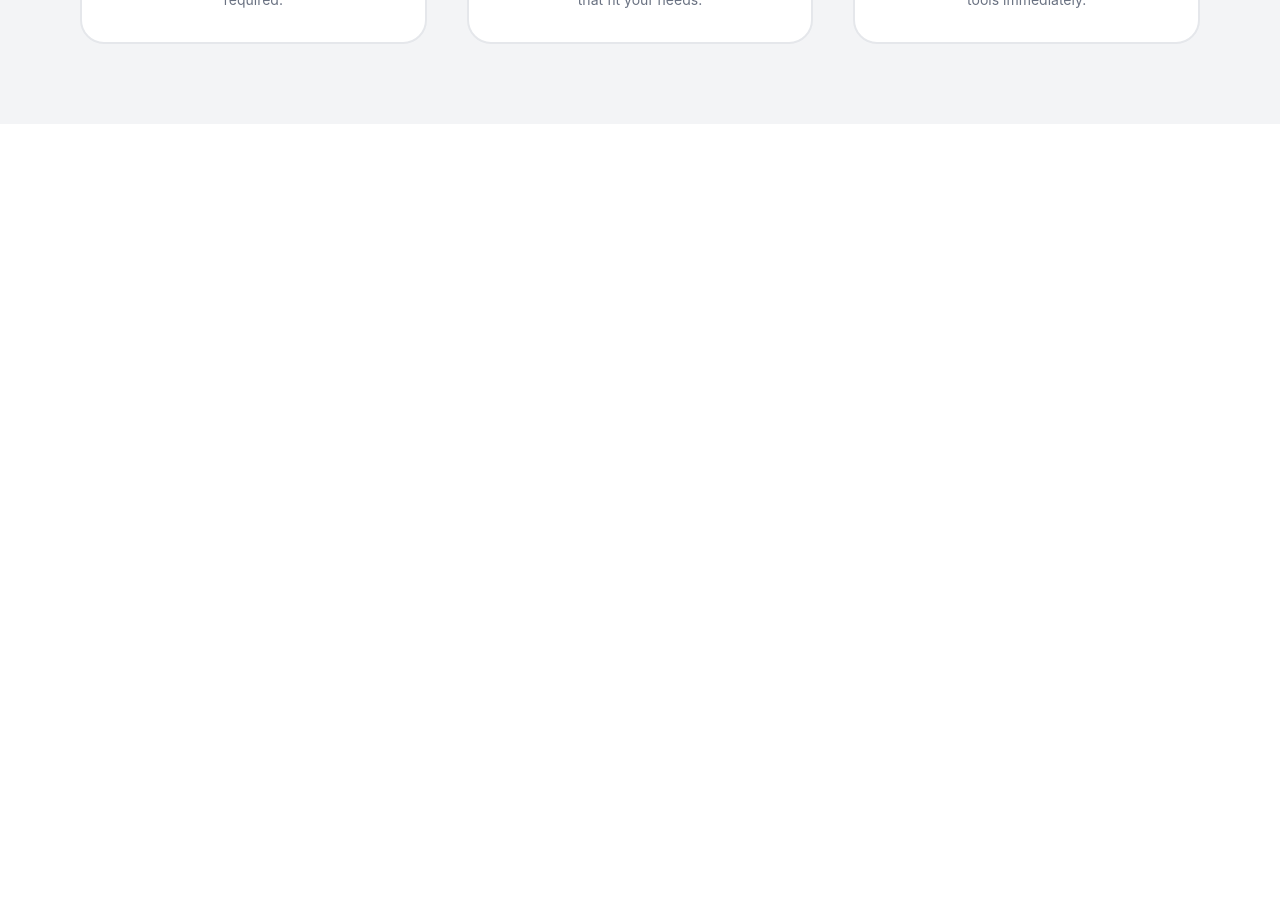
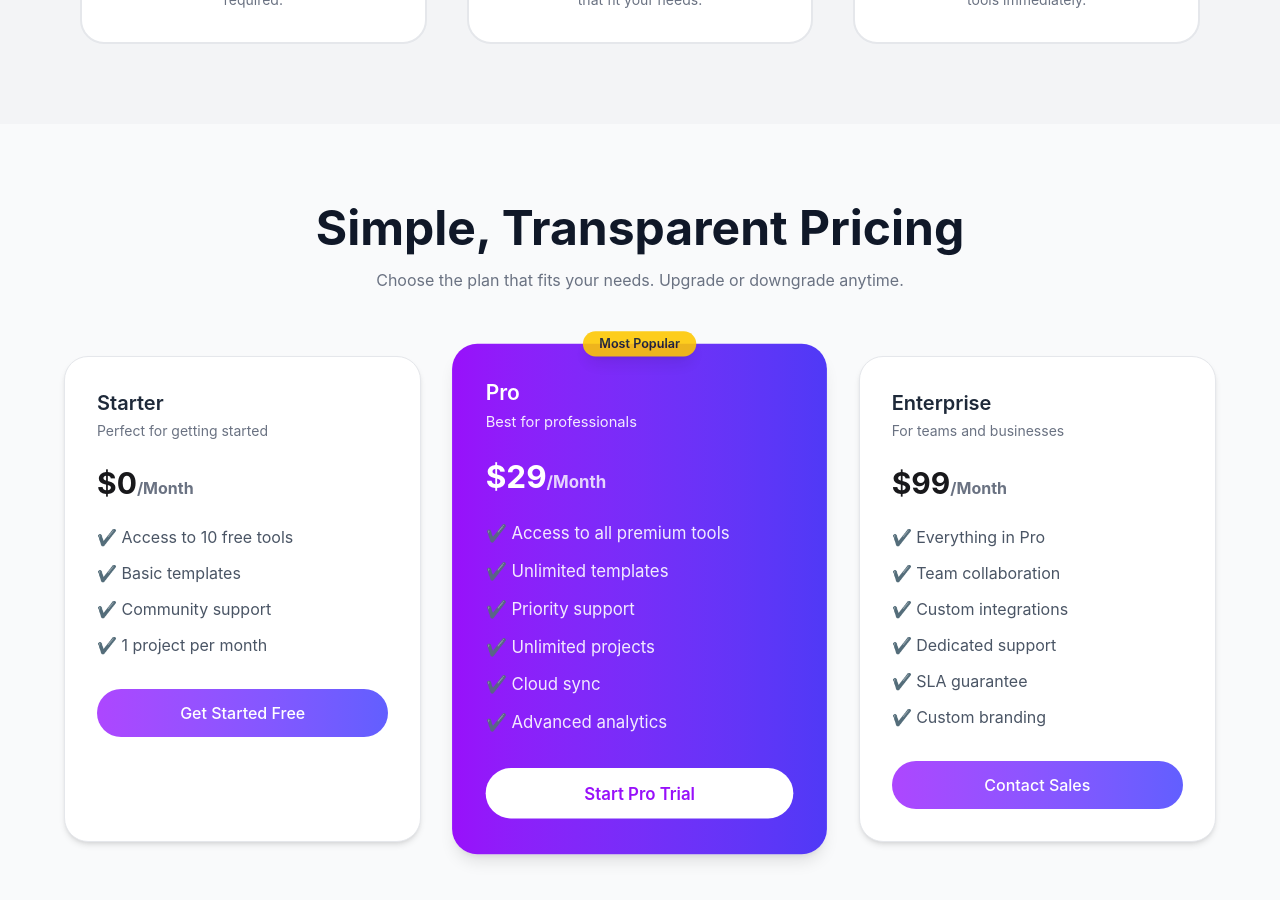
Before and after one commit to ShahariyaCore/assignment-6, a React (Vite) app: page / in a window 1280 px wide. Shown: the part 3180-4080 px from the top of the page. Before the commit the page ends 3304 px from the top, so only its background shows below. Built offline with nearby package versions, Linux system fonts and the light colour scheme.

Commit message:
Enhance Prices component with gradient cards, hover effects, and Most Popular badge

```diff
--- a/src/App.jsx
+++ b/src/App.jsx
@@ -6,6 +6,7 @@ import ModelHeader from './component/modelHader'
 import Model from './component/Model'
 import Cart from './component/cart'
 import Step from './component/Step'
+import Prices from './component/Prices'
 
 const getModels = async () => {
   const response = await fetch('/models.json')
@@ -94,6 +95,7 @@ function App() {
 
 )}
       <Step />
+      <Prices />
     </>
   )
 }
--- /dev/null
+++ b/src/component/Prices.jsx
@@ -0,0 +1,96 @@
+const Prices = () => {
+  return (
+    <section className="py-20 px-6 bg-gray-50">
+      <div className="max-w-6xl mx-auto text-center">
+
+        {/* Heading */}
+        <h2 className="text-3xl md:text-5xl font-bold text-gray-900">
+          Simple, Transparent Pricing
+        </h2>
+        <p className="text-gray-500 mt-4 max-w-2xl mx-auto">
+          Choose the plan that fits your needs. Upgrade or downgrade anytime.
+        </p>
+
+        {/* Cards */}
+        <div className="grid md:grid-cols-3 gap-10 mt-16">
+
+          {/* Starter */}
+          <div className="bg-white rounded-3xl shadow-md p-8 text-left border border-gray-200 hover:shadow-xl transition duration-300 transform hover:-translate-y-1">
+            <h3 className="text-xl font-semibold text-gray-800">Starter</h3>
+            <p className="text-gray-500 text-sm mt-1">Perfect for getting started</p>
+
+            <h2 className="text-3xl font-bold mt-6">
+              $0<span className="text-base text-gray-500">/Month</span>
+            </h2>
+
+            <ul className="mt-6 space-y-3 text-gray-600">
+              <li>✔ Access to 10 free tools</li>
+              <li>✔ Basic templates</li>
+              <li>✔ Community support</li>
+              <li>✔ 1 project per month</li>
+            </ul>
+
+            <button className="mt-8 w-full py-3 rounded-full bg-gradient-to-r from-purple-500 to-indigo-500 text-white font-medium hover:from-purple-600 hover:to-indigo-600 transition">
+              Get Started Free
+            </button>
+          </div>
+
+          {/* Pro */}
+          <div className="relative bg-gradient-to-r from-purple-600 to-indigo-600 text-white rounded-3xl shadow-lg p-8 text-left scale-105 transform hover:scale-106 transition duration-500">
+
+            {/* Badge */}
+            <span className="absolute top-0 left-1/2 -translate-x-1/2 -translate-y-1/2 bg-yellow-400 text-xs px-4 py-1 rounded-full text-gray-900 font-semibold shadow-lg animate-pulse">
+              Most Popular
+            </span>
+
+            <h3 className="text-xl font-semibold">Pro</h3>
+            <p className="text-sm opacity-90 mt-1">Best for professionals</p>
+
+            <h2 className="text-3xl font-bold mt-6">
+              $29<span className="text-base opacity-80">/Month</span>
+            </h2>
+
+            <ul className="mt-6 space-y-3 text-white opacity-90">
+              <li>✔ Access to all premium tools</li>
+              <li>✔ Unlimited templates</li>
+              <li>✔ Priority support</li>
+              <li>✔ Unlimited projects</li>
+              <li>✔ Cloud sync</li>
+              <li>✔ Advanced analytics</li>
+            </ul>
+
+            <button className="mt-8 w-full py-3 rounded-full bg-white text-purple-600 font-semibold hover:bg-gray-100 transition">
+              Start Pro Trial
+            </button>
+          </div>
+
+          {/* Enterprise */}
+          <div className="bg-white rounded-3xl shadow-md p-8 text-left border border-gray-200 hover:shadow-xl transition duration-300 transform hover:-translate-y-1">
+            <h3 className="text-xl font-semibold text-gray-800">Enterprise</h3>
+            <p className="text-gray-500 text-sm mt-1">For teams and businesses</p>
+
+            <h2 className="text-3xl font-bold mt-6">
+              $99<span className="text-base text-gray-500">/Month</span>
+            </h2>
+
+            <ul className="mt-6 space-y-3 text-gray-600">
+              <li>✔ Everything in Pro</li>
+              <li>✔ Team collaboration</li>
+              <li>✔ Custom integrations</li>
+              <li>✔ Dedicated support</li>
+              <li>✔ SLA guarantee</li>
+              <li>✔ Custom branding</li>
+            </ul>
+
+            <button className="mt-8 w-full py-3 rounded-full bg-gradient-to-r from-purple-500 to-indigo-500 text-white font-medium hover:from-purple-600 hover:to-indigo-600 transition">
+              Contact Sales
+            </button>
+          </div>
+
+        </div>
+      </div>
+    </section>
+  );
+};
+
+export default Prices;
```
